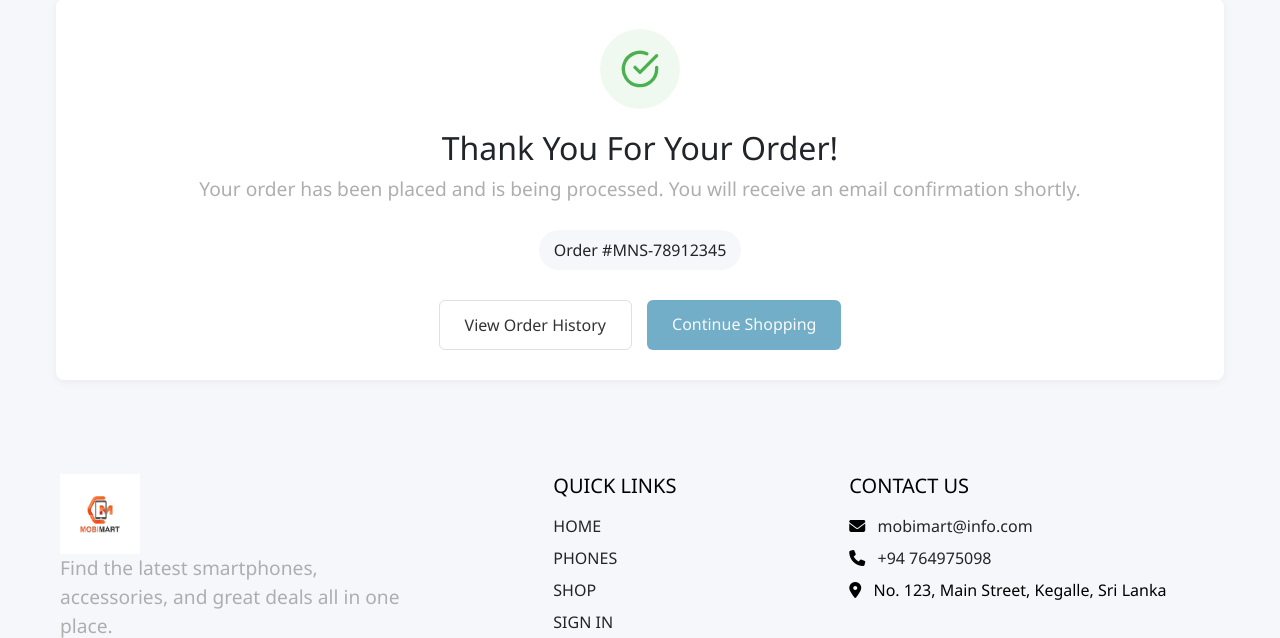
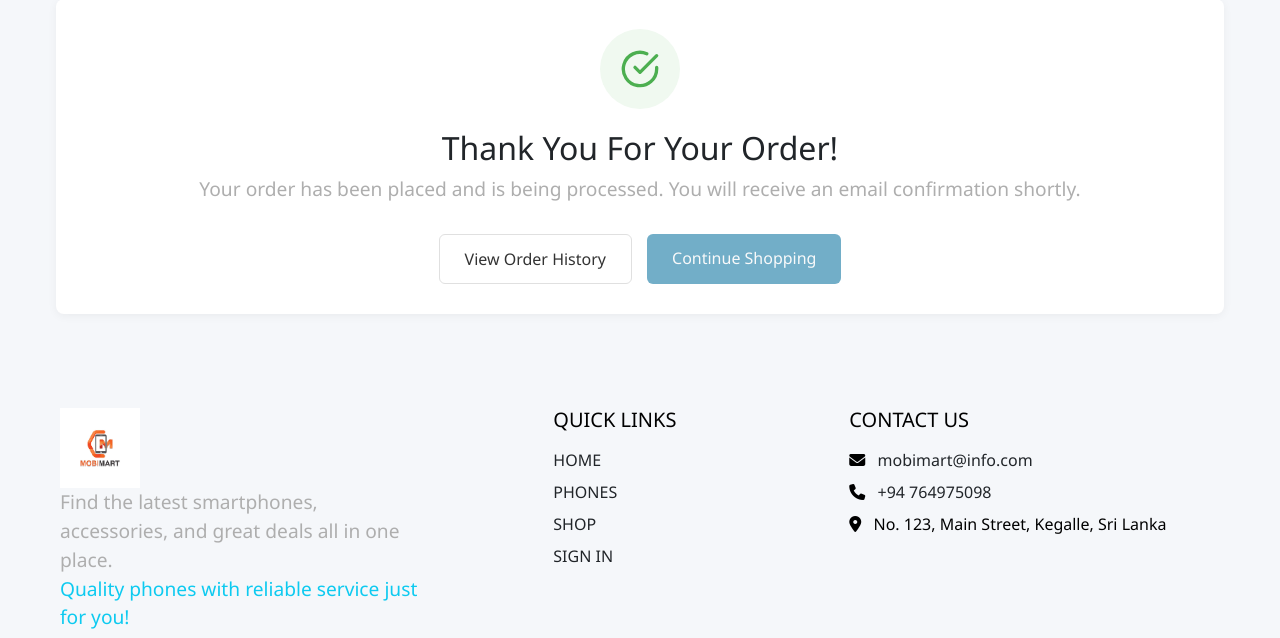
Before and after one commit to dimuthadithya/MobiMart, a PHP site: page /pages/orderComplete.php in a window 1280 px wide. Shown: the part 336-974 px from the top of the page. Run offline with PHP 8.4, Linux system fonts and the light colour scheme.

Commit message:
Remove hardcoded order number from orderComplete.php for improved flexibility

```diff
--- a/pages/orderComplete.php
+++ b/pages/orderComplete.php
@@ -584,7 +584,6 @@
             </div>
             <h2>Thank You For Your Order!</h2>
             <p>Your order has been placed and is being processed. You will receive an email confirmation shortly.</p>
-            <div class="order-number">Order #MNS-78912345</div>
 
             <!-- <div class="delivery-info">
                 <div class="delivery-icon">
```
